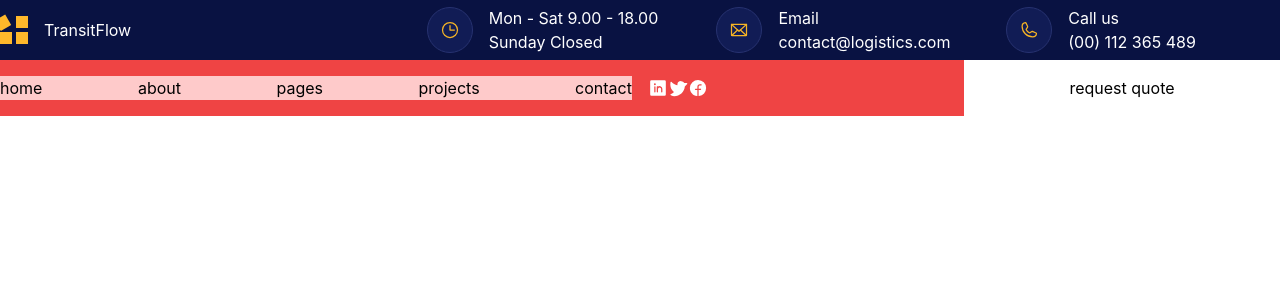
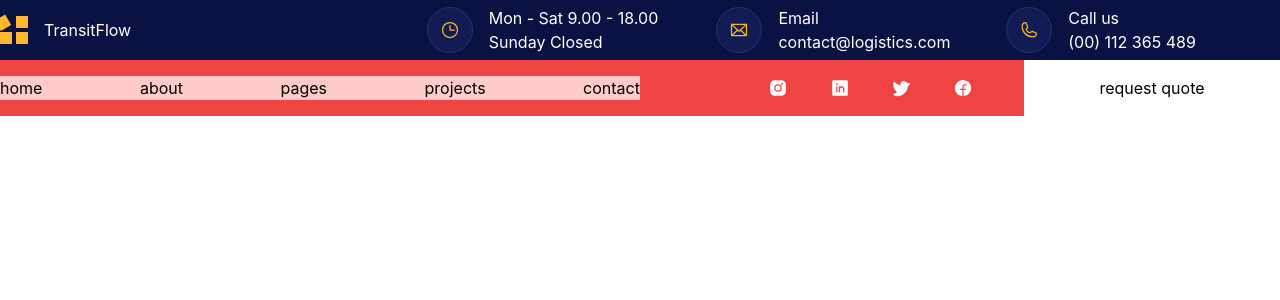
Before and after one commit to smartcollins/logistics, a React (Create React App) app: page /nav in a window 1280 px wide. Shown: the top 300 px of the page. Built offline with nearby package versions, Linux system fonts and the light colour scheme.

Commit message:
minorl modification in Nav

```diff
--- a/src/component/Nav.jsx
+++ b/src/component/Nav.jsx
@@ -1,6 +1,6 @@
 import React from 'react';
 import color from '../data/color';
-import { Clock, Envelope, Phone, TwitterLogo, FacebookLogo,LinkedinLogo } from 'phosphor-react';
+import { Clock, Envelope, Phone, TwitterLogo, FacebookLogo,LinkedinLogo, InstagramLogo } from 'phosphor-react';
 
 
 const Nav = ()=>{
@@ -46,16 +46,17 @@ const Nav = ()=>{
                     </div>
                 </div>
             </div>
-            <div className='bg-red-500 flex items-center gap-4'>
-                <div className='flex items-center justify-between bg-red-200 w-full'>
+            <div className='bg-red-500 flex items-center justify-between'>
+                <div className='flex items-center justify-between bg-red-200 w-2/4'>
                     <p>home</p>
                     <p>about</p>
                     <p>pages</p>
                     <p>projects</p>
                     <p>contact</p>
                 </div>
-                <div className='flex items-center justify-between w-full'>
-                    <div className='flex items-center justify-between'>
+                <div className='flex items-center justify-between w-2/5'>
+                    <div className='flex items-center justify-between w-2/5'>
+                        <InstagramLogo size={20} color="#ffffff" weight="fill" />
                         <LinkedinLogo size={20} color="#ffffff" weight="fill" />
                         <TwitterLogo size={20} color="#ffffff" weight="fill" />
                         <FacebookLogo size={20} color="#ffffff" weight="fill" />
```
